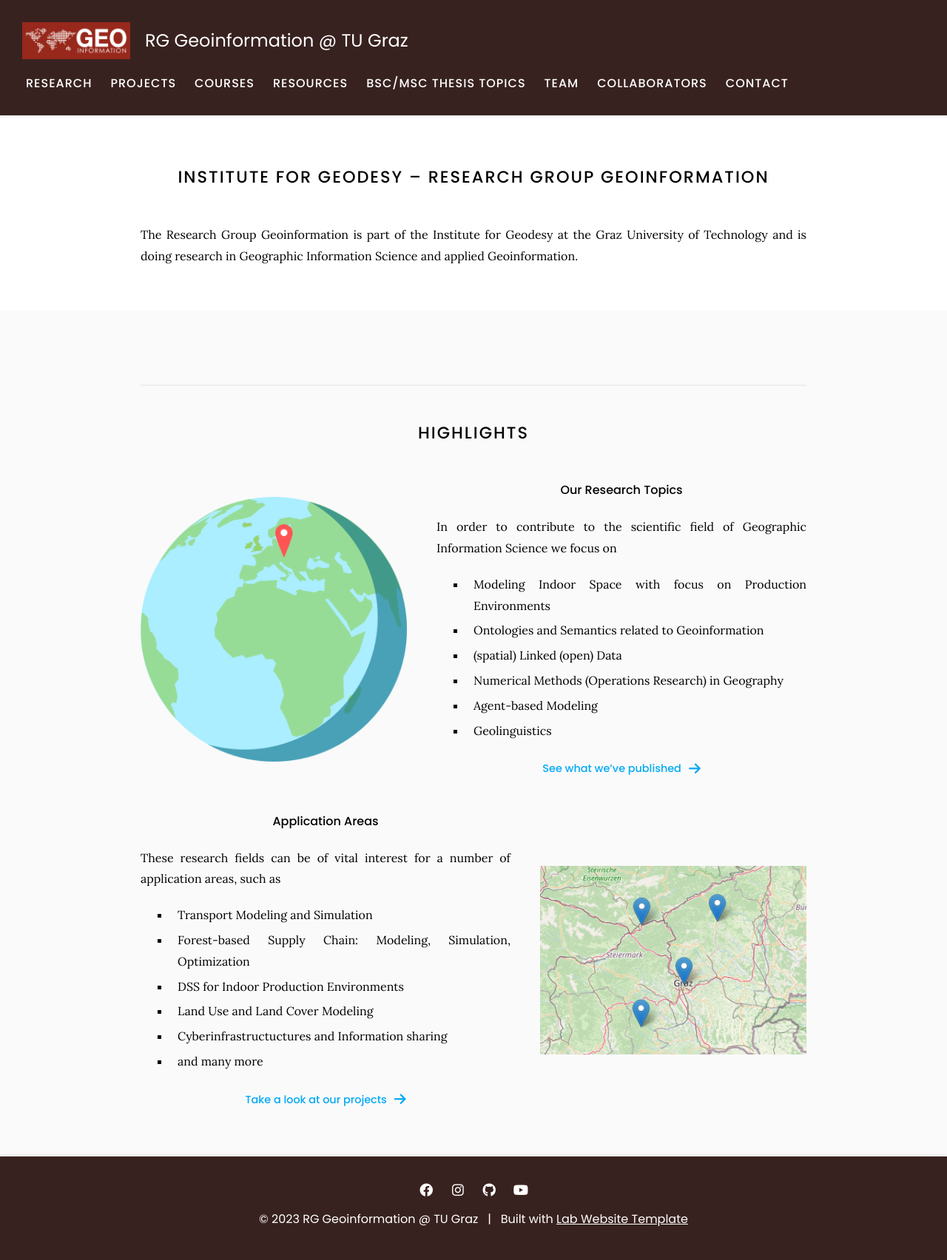
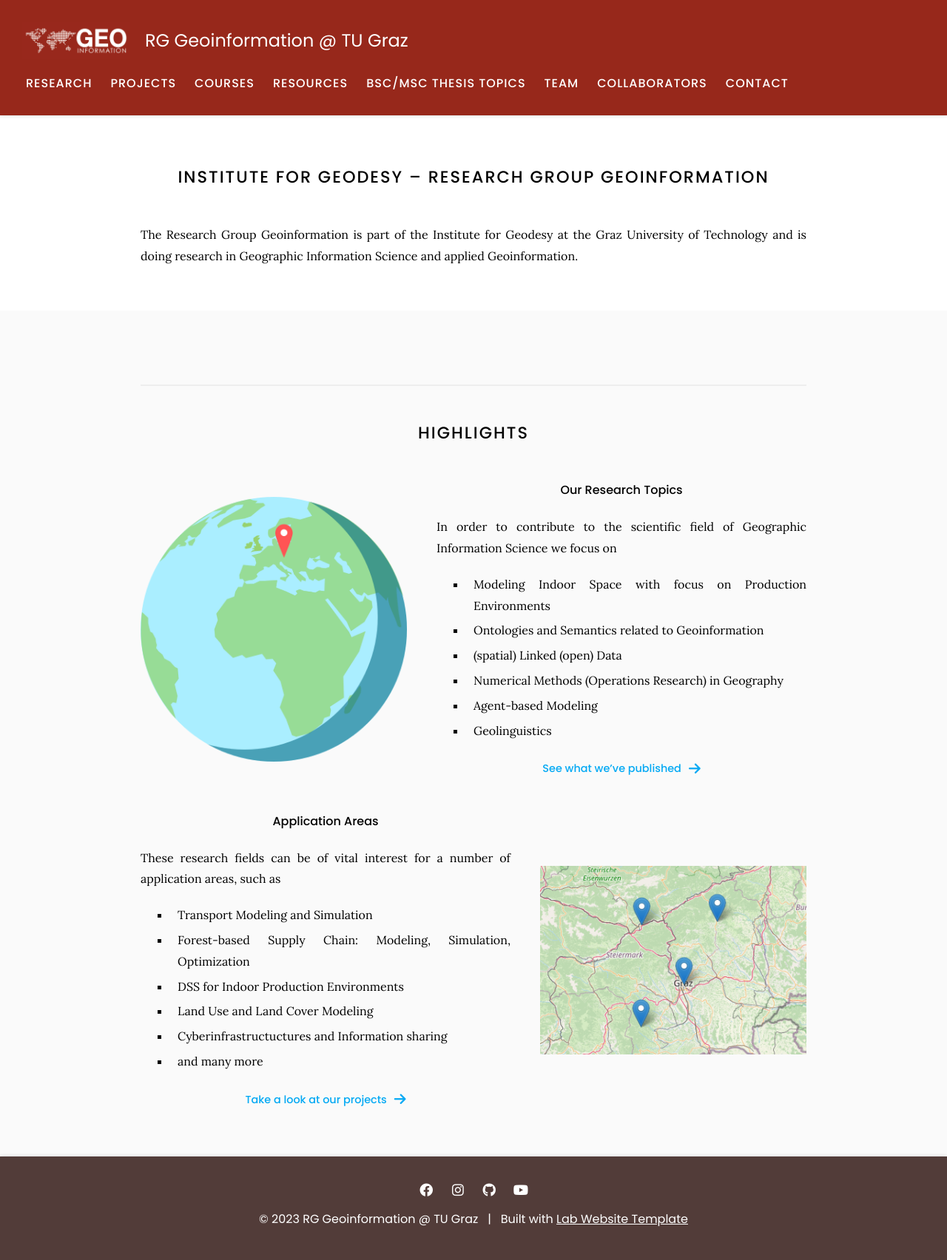
Before and after one commit to Geoinfo-TUGraz/Geoinfo-TUGraz.github.io, a Jekyll site: the page built from index.md, in a window 1280 px wide. Shown: the whole page at 74% size. Built offline with Jekyll 4.4.1, drawn with Linux system fonts in a browser that asks for light colours.

Commit message:
Update background.scss

```diff
--- a/css/background.scss
+++ b/css/background.scss
@@ -31,7 +31,7 @@
   }
 
   &[data-dark="true"] {
-    background: $gray-900;
+    //background: $gray-900;
     color: $white;
   }
 }
```
